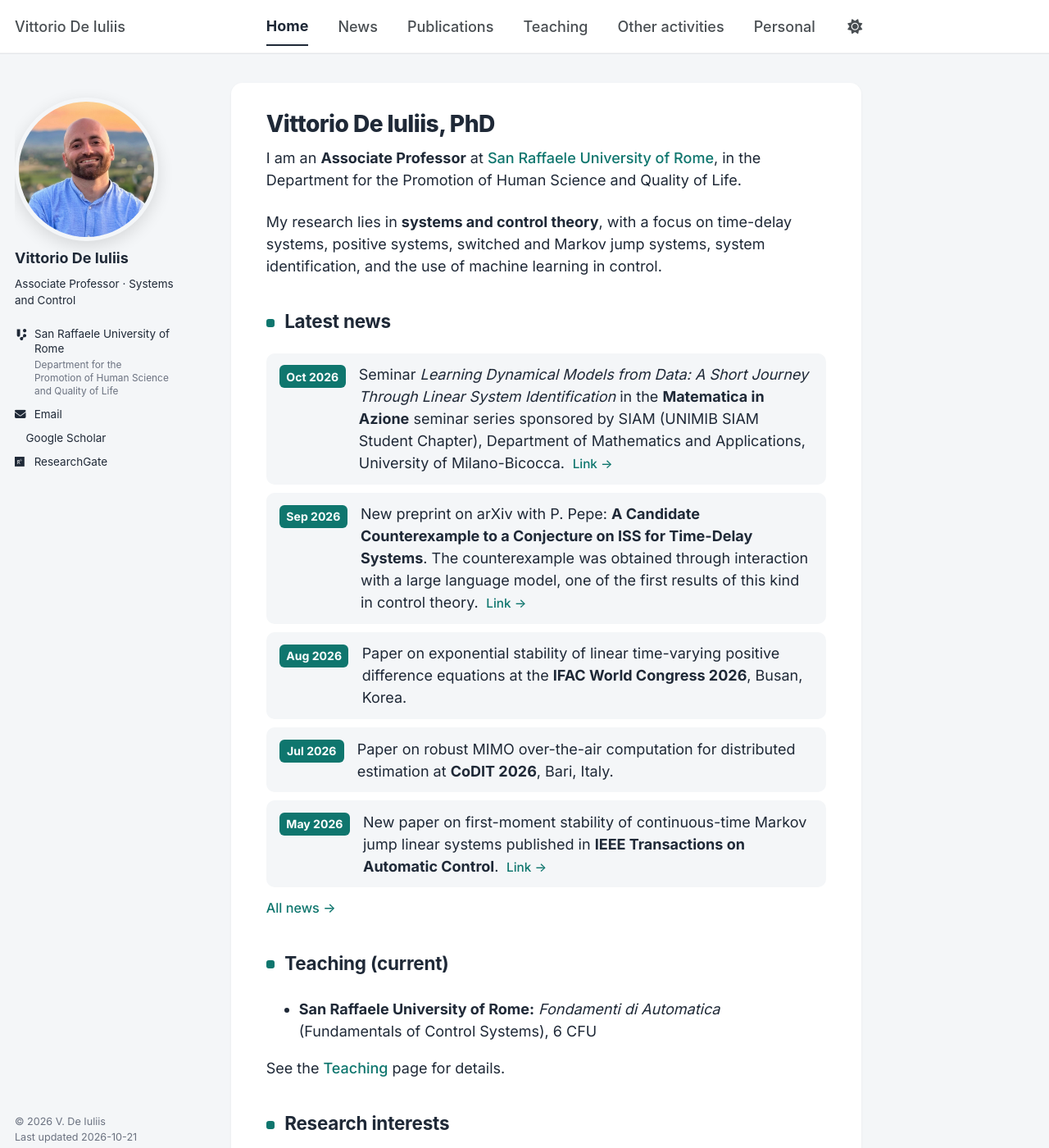
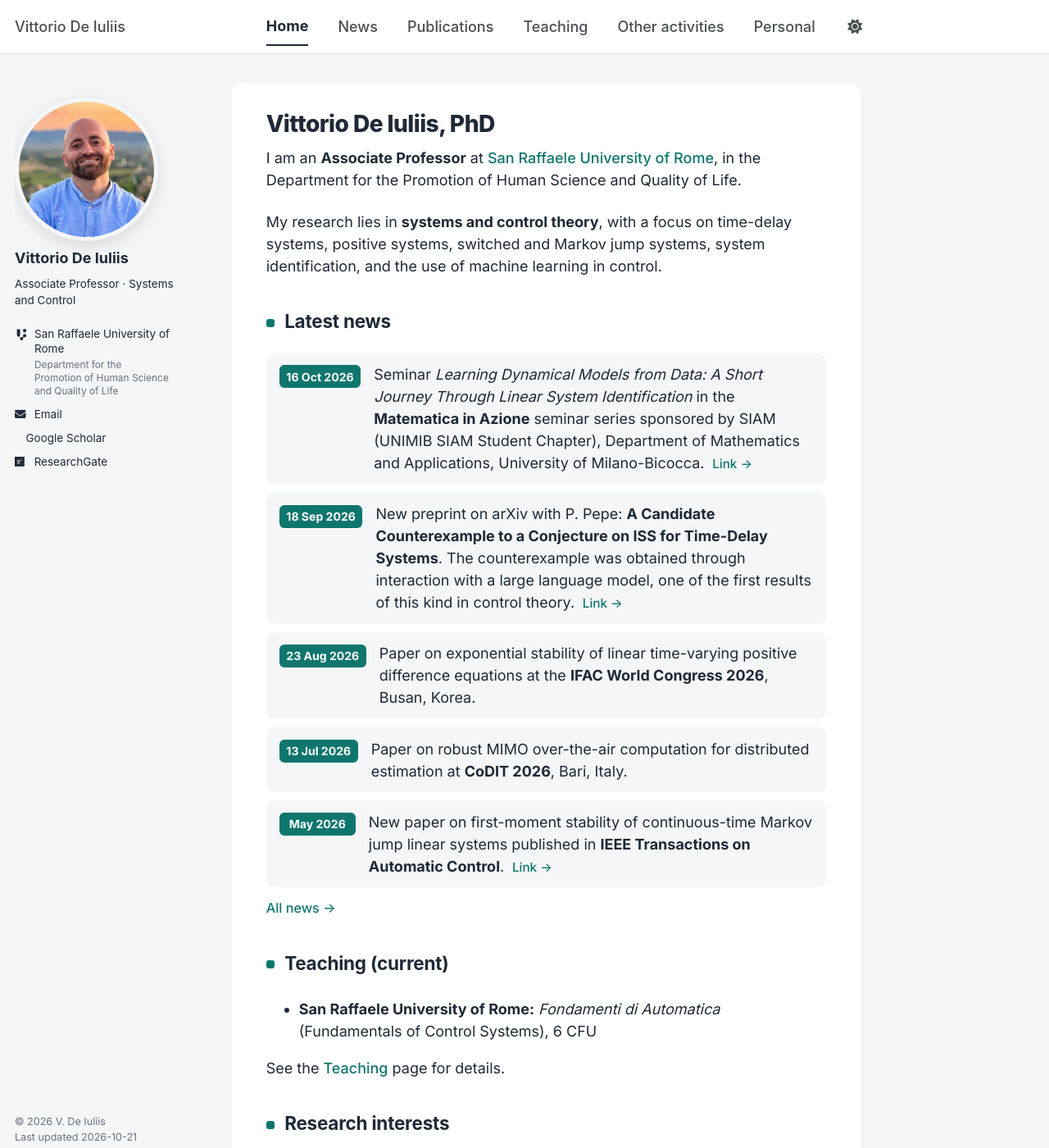
Before and after one commit to vdeiuliis/vdeiuliis.github.io, a Jekyll site: the page built from _pages/about.md, in a window 1280 px wide and 1400 px high. Shown: the whole window at 82% size. Built offline with Jekyll 4.4.1, drawn with Linux system fonts in a browser that asks for light colours; a style sheet for code colours, icons or effects is not loaded.

Commit message:
News: show day in date badges

```diff
--- a/_includes/news-item.html
+++ b/_includes/news-item.html
@@ -2,7 +2,7 @@
 {% include base_path %}
 {% assign has_body = post.content | strip_html | strip | size %}
 <li class="news-item">
-  <time class="news-date" datetime="{{ post.date | date_to_xmlschema }}">{{ post.date | date: "%b %Y" }}</time>
+  <time class="news-date" datetime="{{ post.date | date_to_xmlschema }}">{% if post.month_only %}{{ post.date | date: "%b %Y" }}{% else %}{{ post.date | date: "%-d %b %Y" }}{% endif %}</time>
   <span class="news-text">
     {{ post.title | markdownify | remove: '<p>' | remove: '</p>' | strip }}
     {% if post.link %}<a class="news-more" href="{{ post.link }}">Link&nbsp;→</a>{% endif %}
--- a/_sass/_custom-modern.scss
+++ b/_sass/_custom-modern.scss
@@ -134,7 +134,7 @@ ul.timeline li {
 }
 .news-date {
   flex: 0 0 auto;
-  min-width: 5.6em;
+  min-width: 6.6em;
   text-align: center;
   font-size: .78em;
   font-weight: 700;
```
Also changed, not shown: README.md (+1 -0 lines), _posts/2025-11-01-associate-professor-san-raffaele.md (+1 -0 lines), _posts/2026-05-01-tac-markov-jump-linear-systems.md (+1 -0 lines).
